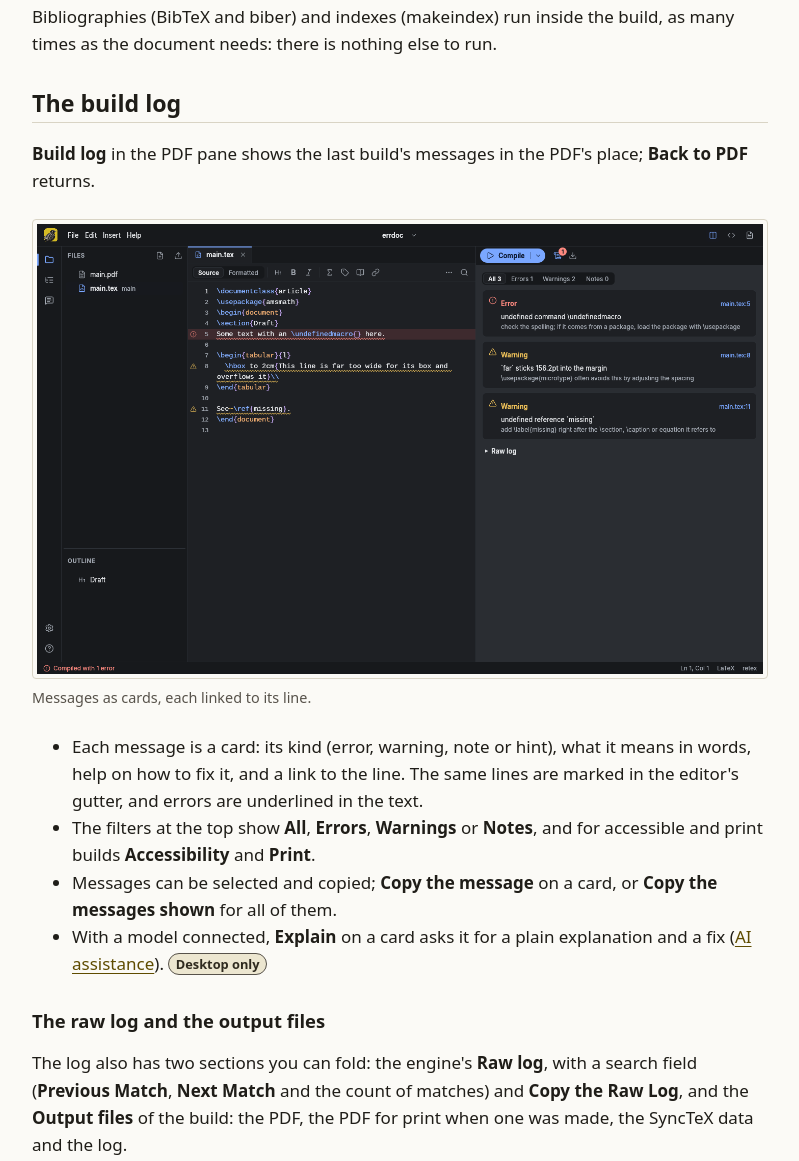
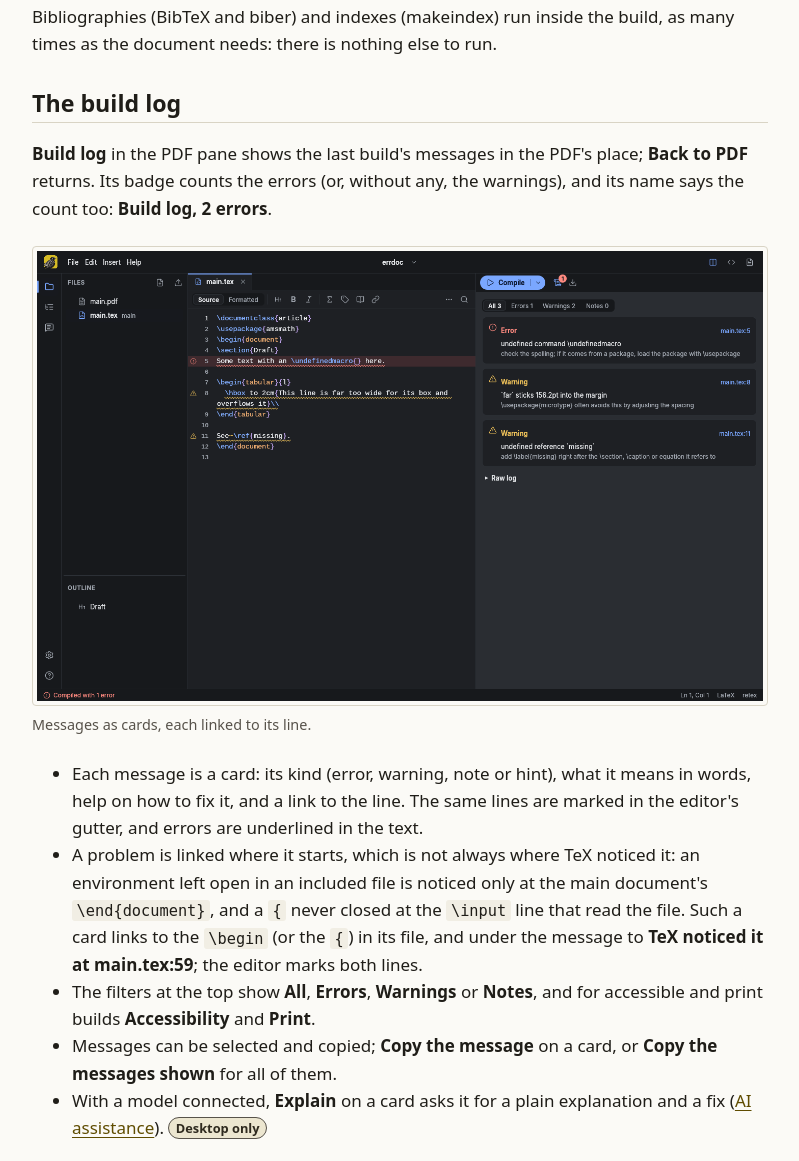
Before and after one commit to skadge/texcraft, a plain HTML site: page docs/guide/building.html in a window 1280 px wide. Shown: the part 906-2067 px from the top of the page, without its empty margins (376-1175 px from the left). Drawn offline with Linux system fonts and the light colour scheme.

Commit message:
Docs: errors where they start in the guide, ROADMAP B10, progress fragment
Co-Authored-By: Claude Opus 5.5 <noreply@anthropic.com>

```diff
--- a/docs/guide/building.html
+++ b/docs/guide/building.html
@@ -55,13 +55,14 @@
       <p>Bibliographies (BibTeX and biber) and indexes (makeindex) run inside the build, as many times as the document needs: there is nothing else to run.</p>
 
       <h2 id="log">The build log</h2>
-      <p><span class="ui">Build log</span> in the PDF pane shows the last build's messages in the PDF's place; <span class="ui">Back to PDF</span> returns.</p>
+      <p><span class="ui">Build log</span> in the PDF pane shows the last build's messages in the PDF's place; <span class="ui">Back to PDF</span> returns. Its badge counts the errors (or, without any, the warnings), and its name says the count too: <span class="ui">Build log, 2 errors</span>.</p>
       <figure>
         <img src="../images/log-dark.png" width="1440" height="900" alt="The build log in the dark theme, in the place of the PDF: one error and two warnings as cards, each with its message, an explanation and a link to its line; in the editor, the same lines are marked in the gutter.">
         <figcaption>Messages as cards, each linked to its line.</figcaption>
       </figure>
       <ul>
         <li>Each message is a card: its kind (error, warning, note or hint), what it means in words, help on how to fix it, and a link to the line. The same lines are marked in the editor's gutter, and errors are underlined in the text.</li>
+        <li>A problem is linked where it starts, which is not always where TeX noticed it: an environment left open in an included file is noticed only at the main document's <code>\end{document}</code>, and a <code>{</code> never closed at the <code>\input</code> line that read the file. Such a card links to the <code>\begin</code> (or the <code>{</code>) in its file, and under the message to <span class="ui">TeX noticed it at main.tex:59</span>; the editor marks both lines.</li>
         <li>The filters at the top show <span class="ui">All</span>, <span class="ui">Errors</span>, <span class="ui">Warnings</span> or <span class="ui">Notes</span>, and for accessible and print builds <span class="ui">Accessibility</span> and <span class="ui">Print</span>.</li>
         <li>Messages can be selected and copied; <span class="ui">Copy the message</span> on a card, or <span class="ui">Copy the messages shown</span> for all of them.</li>
         <li>With a model connected, <span class="ui">Explain</span> on a card asks it for a plain explanation and a fix (<a href="ai.html#explain">AI assistance</a>). <span class="tag">Desktop only</span></li>
```
Also changed, not shown: 2 other files.
